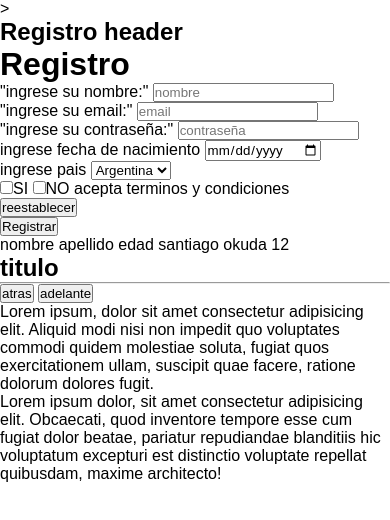
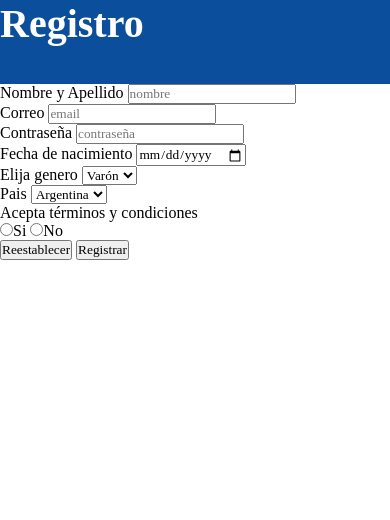
Before and after one commit to shokuda/php_proyecto1, a plain HTML site: page pages/registrarse.html in a window 390 px wide. Drawn offline with Linux system fonts and the light colour scheme.

Commit message:
cambios css

```diff
--- a/css/estilos.css
+++ b/css/estilos.css
@@ -1,12 +1,47 @@
+
+@import url('https://fonts.googleapis.com/css2?family=Noto+Sans:ital,wght@0,100..900;1,100..900&display=swap');
+
 
 *{
     margin: 0;
     padding: 0;
     box-sizing: border-box;
-    font-family: 'Noto', sans-serif;
+    font-family: 'Noto';
+}
+.body {
+    background-color: #9f3647;
+    color:#ffffff;
+}
+@media screen and (max-width: 800px) {
+    h1{
+        font-size: 2.2rem;
+    }
+    h2{
+        font-size: 1.8rem;
+    }
+
+}
+h1{
+    font-size: 2.5rem;
+}
+h2{
+    font-size: 2.5rem;
+}
+h1,h2{
+    font-weight: --font-weight-bold;
+    margin-bottom: 20px;
+}
+p{
+    font-size: 1.5rem;
+    line-height: 1.5;
+    margin-bottom: 20px;
+}
+ul{
+    font-size: 1rem;
+
 }
 .header{
-    background-color:#0077ff;
+    background-color:#0a4e9c;
     color:#ffffff;
     height: 10vh;
     position:sticky;
@@ -54,20 +89,19 @@
                     color: white;
 
                     border-radius: 5px;
-                     /* Agregar efecto de botón presionado */
                      transition: transform 0.3s, box-shadow 0.3s;
                      &:hover {
                          background-color: #9f3647;
-                        /* transform: scale(0.95);
-                         box-shadow: 0 0 10px rgba(0, 0, 0, 0.3);*/
-                     }
                 }
             }
 
         }
     }
 
-}.main{
+}
+}
+
+.main{
     .sectionPrincipal{
         color:white;
         background:linear-gradient(to right top, #0000008a, #0000008a), url(../assets/img/banner-bg.jpg);
--- a/pages/registrarse.html
+++ b/pages/registrarse.html
@@ -1,4 +1,4 @@
-<!DOCTYPE html> <!--esta etiqueta es la que indica que-->>
+<!DOCTYPE html>
 <html lang="es">
     <head>
         <meta charset="UTF-8">
@@ -8,83 +8,66 @@
         <link rel="stylesheet" href="../css/estilos.css">
     </head>
     <body>
-        <header class="fondoGris">
+        <header class="header">
             <nav>
-                <h1>Registro header</h1>
+                <h1>Registro</h1>
             </nav>
         </header>
         <main>
-            <h1>Registro</h1>
             <form action="validar.php" method="post">
                 <div>
-                <label for="name"> "ingrese su nombre:"</label>
+                <label for="name"> Nombre y Apellido</label>
                 <input type="text" name="nombre" id="name" placeholder="nombre" required><br>
             </div>
             <div>
-                <label for="email"> "ingrese su email:"</label>
+                <label for="email"> Correo</label>
                 <input type="email" name="email" id="email" placeholder="email" required><br>
             </div>
             <div>
-                <label for="password"> "ingrese su contraseña:"</label>
+                <label for="password"> Contraseña</label>
                 <input type="password" name="password" id="password" placeholder="contraseña" required><br>
                 <div>
-                    <label for="">ingrese fecha de nacimiento</label>
+                    <label for="">Fecha de nacimiento</label>
                     <input type="date" name="nacimiento" id="nacimiento">
                 </div>
                 <div>
-                    <label for="">ingrese pais</label>
+                <label for="genero">Elija genero</label>
+
+                <select name="genero" id="genero">
+                  <option value="varon">Varón</option>
+                  <option value="mujer">Mujer</option>
+                  <option value="otro">Otro</option>
+                </select>
+                </div>
+                <div>
+                    <label for="">Pais</label>
                     <select name="" id="">
                         <option value="AR">Argentina</option>
                         <option value="BR">Brasil</option>
                         <option value="CH">Chile</option>
-                        <option value="UR">uruguay</option>
+                        <option value="UR">Uruguay</option>
                     </select>
                 </div>
                 <div>
-                    <input type="checkbox" value="1" name="terminos">SI
-                    <input type="checkbox" value="2" name="terminos">NO
-                    <label for="terminos">acepta terminos y condiciones</label>
+                    <label for="terminos">Acepta términos y condiciones</label>
+                    <br>
+                    <input type="radio" name="terminos" value="1">Si
+                    <input type="radio" name="terminos" value="2">No
                 </div>
                 <div>
-                    <input type="reset" value="reestablecer">
+                    <input type="reset" value="Reestablecer">
+                    <input type="submit" value="Registrar">
                 </div>
-                <input type="submit" value="Registrar">
+
             </div>
-            <thead>
-            <tr>
-                <th>nombre</th>
-                <th>apellido</th>
-                <th>edad</th>
 
-            </tr>
-        </thead>
-
-            <tr>
-                <td>santiago</td>
-                <td>okuda</td>
-                <td>12</td>
-            </tr>
-            </form>
-            <section>
-                <h2>titulo
-
-                </h2>
-                <hr>
-
-            </section>
-            <button>
-                atras
-            </button>
-            <button>adelante
-
-            </button>
         </main>
         <footer>
             <nav>
                 <ul>
                     <li>
-                        <p class="colorVioleta">Lorem ipsum, dolor sit amet consectetur adipisicing elit. Aliquid modi nisi non impedit quo voluptates commodi quidem molestiae soluta, fugiat quos exercitationem ullam, suscipit quae facere, ratione dolorum dolores fugit.</p>
-                        <p class="fuenteMediana">Lorem ipsum dolor, sit amet consectetur adipisicing elit. Obcaecati, quod inventore tempore esse cum fugiat dolor beatae, pariatur repudiandae blanditiis hic voluptatum excepturi est distinctio voluptate repellat quibusdam, maxime architecto!</p>
+
+
                     </li>
                 </ul>
             </nav>
```
Also changed, not shown: index.html (+10 -7 lines), pages/categorias.html (added, +11 -0 lines), pages/entrenamientos.html (added, +11 -0 lines), pages/mapa.htm (added, +13 -0 lines), assets/img/background.webp (added), assets/img/cat1.webp (added), assets/img/cat2.webp (added), assets/img/cat3.webp (added), assets/img/cat4.webp (added), assets/img/cat6.webp (added), 2 other files.
